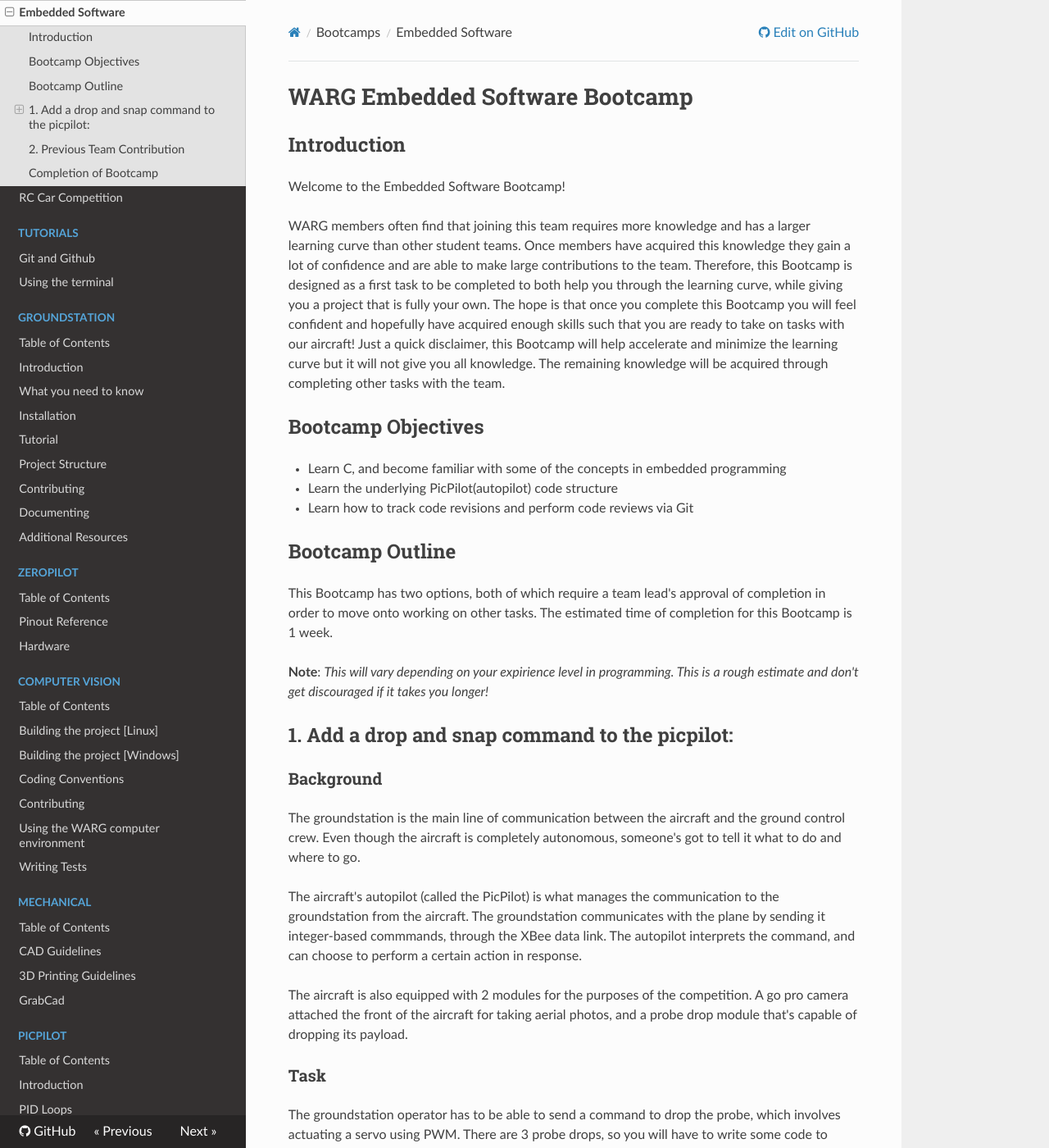
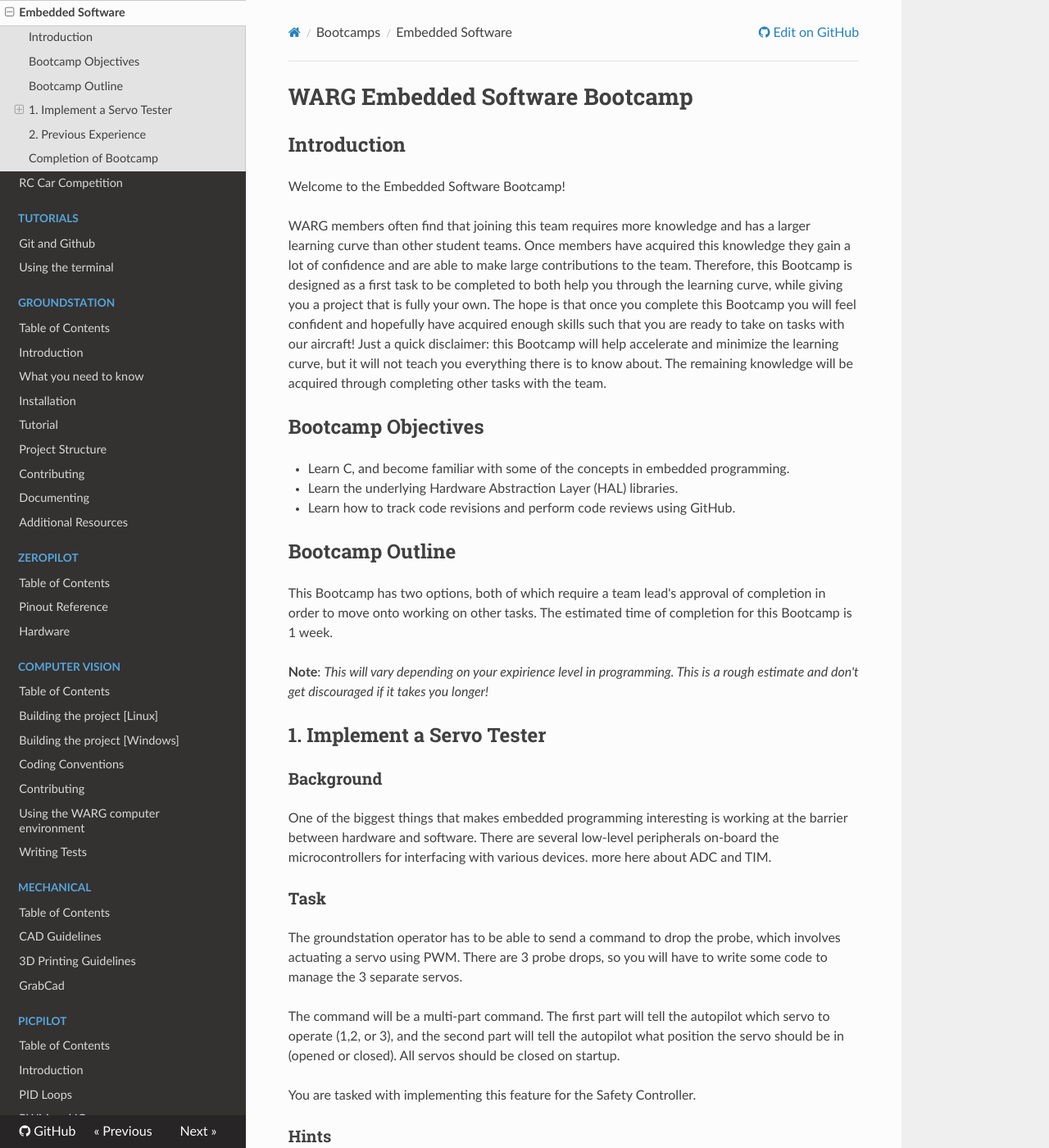
Before and after one commit to UWARG/docs, an MkDocs documentation site: the page built from docs/bootcamp/embedded.md, in a window 1280 px wide and 1400 px high. Shown: the whole window at 82% size. Built offline with MkDocs 1.6.1, drawn with Linux system fonts in a browser that asks for light colours; nearby versions of some CDN libraries; old or Windows-style settings are respelled for this version of MkDocs; some of the changed text lies outside the part shown.

Commit message:
Embedded changes

```diff
--- a/docs/bootcamp/embedded.md
+++ b/docs/bootcamp/embedded.md
@@ -1,30 +1,28 @@
 # WARG Embedded Software Bootcamp
 
 ## Introduction
+
 Welcome to the Embedded Software Bootcamp!
 
-WARG members often find that joining this team requires more knowledge and has a larger learning curve than other student teams. Once members have acquired this knowledge they gain a lot of confidence and are able to make large contributions to the team. Therefore, this Bootcamp is designed as a first task to be completed to both help you through the learning curve, while giving you a project that is fully your own. The hope is that once you complete this Bootcamp you will feel confident and hopefully have acquired enough skills such that you are ready to take on tasks with our aircraft! Just a quick disclaimer, this Bootcamp will help accelerate and minimize the learning curve but it will not give you all knowledge. The remaining knowledge will be acquired through completing other tasks with the team.
+WARG members often find that joining this team requires more knowledge and has a larger learning curve than other student teams. Once members have acquired this knowledge they gain a lot of confidence and are able to make large contributions to the team. Therefore, this Bootcamp is designed as a first task to be completed to both help you through the learning curve, while giving you a project that is fully your own. The hope is that once you complete this Bootcamp you will feel confident and hopefully have acquired enough skills such that you are ready to take on tasks with our aircraft! Just a quick disclaimer: this Bootcamp will help accelerate and minimize the learning curve, but it will not teach you everything there is to know about. The remaining knowledge will be acquired through completing other tasks with the team.
 
 ## Bootcamp Objectives
 
-- Learn C, and become familiar with some of the concepts in embedded programming
-- Learn the underlying PicPilot(autopilot) code structure
-- Learn how to track code revisions and perform code reviews via Git
+- Learn C, and become familiar with some of the concepts in embedded programming.
+- Learn the underlying Hardware Abstraction Layer (HAL) libraries.
+- Learn how to track code revisions and perform code reviews using GitHub.
 
 ## Bootcamp Outline
+
 This Bootcamp has two options, both of which require a team lead's approval of completion in order to move onto working on other tasks. The estimated time of completion for this Bootcamp is 1 week.
 
 **Note**: *This will vary depending on your expirience level in programming. This is a rough estimate and don't get discouraged if it takes you longer!*
 
-## 1. Add a drop and snap command to the picpilot:
+## 1. Implement a Servo Tester
 
 ### Background
 
-The groundstation is the main line of communication between the aircraft and the ground control crew. Even though the aircraft is completely autonomous, someone's got to tell it what to do and where to go.
-
-The aircraft's autopilot (called the PicPilot) is what manages the communication to the groundstation from the aircraft. The groundstation communicates with the plane by sending it integer-based commmands, through the XBee data link. The autopilot interprets the command, and can choose to perform a certain action in response.
-
-The aircraft is also equipped with 2 modules for the purposes of the competition. A go pro camera attached the front of the aircraft for taking aerial photos, and a probe drop module that's capable of dropping its payload.
+One of the biggest things that makes embedded programming interesting is working at the barrier between hardware and software. There are several low-level peripherals on-board the microcontrollers for interfacing with various devices. more here about ADC and TIM.
 
 ### Task
 
@@ -32,10 +30,11 @@ The groundstation operator has to be able to send a command to drop the probe, w
 
 The command will be a multi-part command. The first part will tell the autopilot which servo to operate (1,2, or 3), and the second part will tell the autopilot what position the servo should be in (opened or closed). All servos should be closed on startup.
 
-You are tasked with implementing this feature for the autopilot.
+You are tasked with implementing this feature for the Safety Controller.
 
 ### Hints
-- Because of resource constraints, you will not have the ability to actually test the code. Just make sure it compiles
+
+- Because of resource constraints, you will likely not have the ability to actually test the code. Just make sure it compiles.
 - Use the PWM.c file to actuate the servo. Set reasonable constants for minimum and maximum PWM for the probe drop servo.
 - Make sure you use a PWM channel that is currently not in use, and make sure to initialize it when the vehicle arms.
 - You can name the command whatever you want, but it has to be sensible and match the already existing command naming convention
@@ -43,22 +42,24 @@ You are tasked with implementing this feature for the autopilot.
 - The datalink documentation (the data the groundstation received) can be found [here](../picpilot/datalink.md)
 
 ### Git
-The code for the picpilot is hosted on [Github](http://www.github.com/uwarg/PicPilot). You will have to fork the repository to make your changes. Also its recommended that you make your own branch. If you don't know what git or github is, or how to use it, please read this [git and github tutorial](../tutorials/git.md) that we wrote.
+
+The code for the embedded bootcamp is hosted on [GitHub](https://www.github.com/UWARG/embedded-bootcamp). You will have to fork the repository to make your changes. If you don't know what git or github is, or how to use it, please read this [git and github tutorial](../tutorials/git.md) that we wrote.
 
 ### Submission
-To submit your work, create a pull request of your fork against the main PicPilot repository. Name your pull request `Bootcamp by YOURNAME`. Tell the responsible team lead that you've completed the bootcamp and they will review your submission. You may be asked to revise some things.
 
-**Note**: *If you would really like to test out the code, come to one of the work days and we'll show  you how to program the picpilot and actually test it out*
+To submit your work, create a pull request of your fork against the `UWARG/embedded-bootcamp` repository. Name your pull request `Bootcamp by YOURNAME`. Tell the responsible team lead that you've completed the bootcamp and they will review your submission. You may be asked to revise some things.
+
+**Note**: *If you would really like to test out the code, come to one of the work days and we'll show you how to program the board and actually test it out*
 
 ### Additional Resources
-- Your most valuable resource will be our [picpilot documentation](../picpilot/introduction.md)
+
+- Your most valuable resource will be our [ZeroPilot documentation](https://uwarg-docs.atlassian.net/wiki/spaces/ZP/overview)
 - [Our Git Tutorial](../tutorials/git.md)
-- [Datalink Documentation](../picpilot/datalink.md)
-- [Sparkfun Embedded Electronics Tutorial](https://www.sparkfun.com/tutorials/category/1)
+- [SparkFun Embedded Electronics Tutorial](https://www.sparkfun.com/tutorials/category/1)
 
-## 2. Previous Team Contribution
+## 2. Previous Experience
 
-If you have worked on the PicPilot before, and feel that you've made a significant enough contribution to be exempt from option 1, you can contact the responsible team lead to explain, and preferably show what you've done. It will be up to the Team Lead’s discretion whether you qualify to be exempt from the Bootcamp. If the Team Lead feels that you should still complete option 1 it is because they think you can learn and gain skills from the completion of the Bootcamp.
+If you have worked on ZeroPilot before, or feel that you've obtained significant enough experience elsewhere to be exempt from option 1, you can contact the responsible team lead to explain, and preferably show what you've done. It will be up to the Team Lead’s discretion whether you qualify to be exempt from the Bootcamp. If the Team Lead feels that you should still complete option 1 it is because they think you can learn and gain skills from the completion of the Bootcamp.
 
 ## Completion of Bootcamp
 
```
